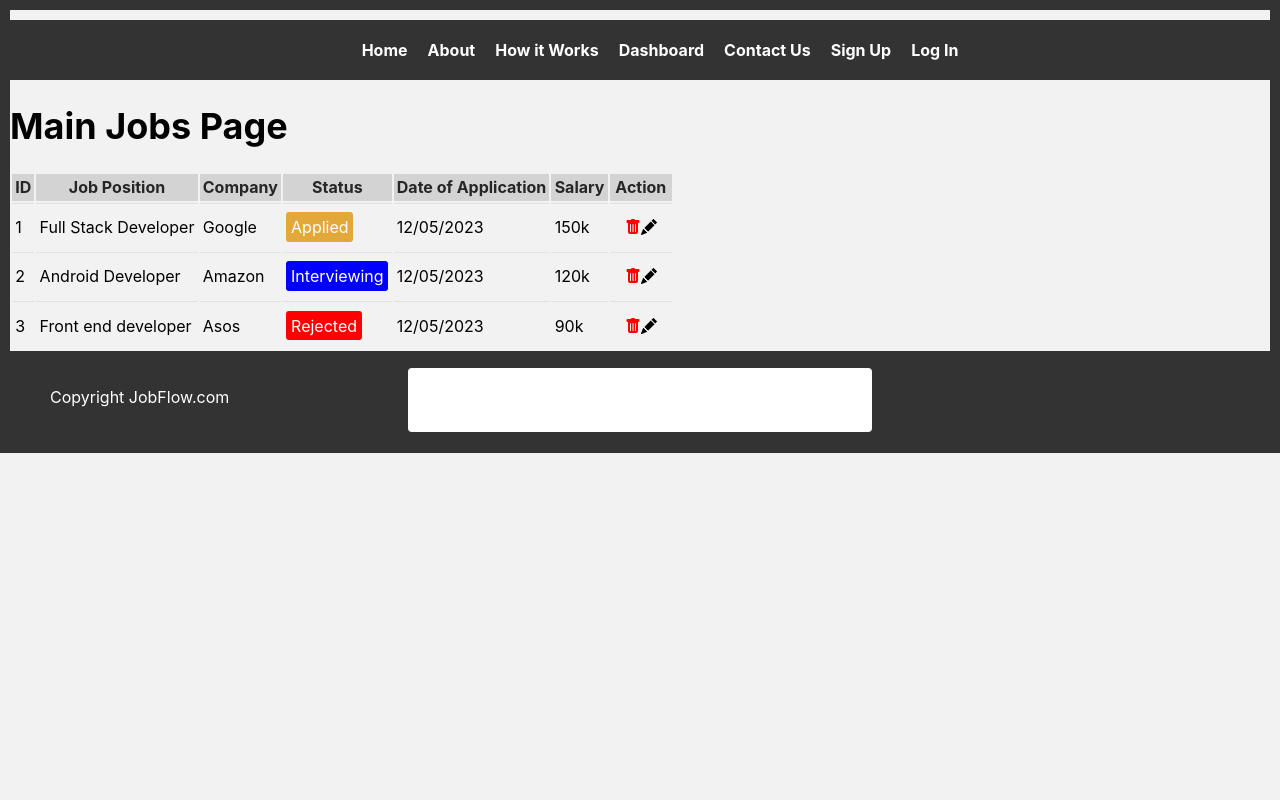
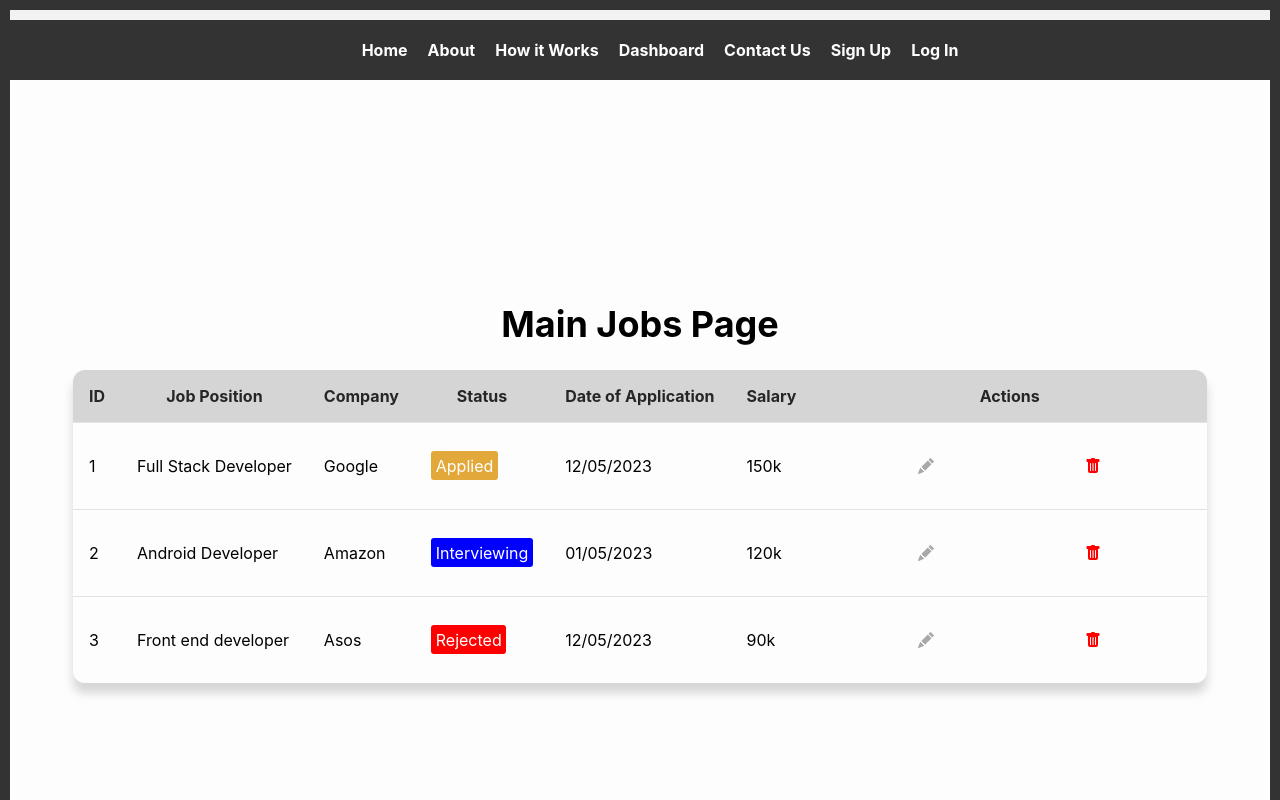
Before and after one commit to irina-sheveliova/CFG-Job-tracker, a React (Create React App) app in the folder client/: page /dashboard in a window 1280 px wide. Shown: the top 800 px of the page. Built offline with nearby package versions, Linux system fonts and the light colour scheme; a web font is replaced by a local one.

Commit message:
centered table

```diff
--- a/client/src/components/JobApplications/JobApplications.css
+++ b/client/src/components/JobApplications/JobApplications.css
@@ -4,13 +4,13 @@
   flex: column;
 }
 
-.applications-table {
+.applications_table {
   display: block;
   overflow: hidden;
   white-space: nowrap;
   width: 100em;
-  max-width: 100%;
-  margin: auto;
+  max-width: 90%;
+  margin: 0 auto;
   table-layout: auto;
   overflow-x: auto;
   table-layout: fixed;
@@ -27,7 +27,7 @@
 
 .applications_table th,
 .applications_table td {
-  padding: 0.2rem;
+  padding: 1rem;
 }
 
 .applications_table td {
@@ -45,7 +45,6 @@
   padding: 0.3rem;
 
 }
-
 
 .label-applied {
   background-color: rgb(227, 168, 58);
@@ -70,17 +69,29 @@
 .table-actions {
   display: flex;
   justify-content: space-around;
-  padding: 12px;
+  padding: 14px;
 }
 
 .actions svg {
   cursor: pointer;
+
 }
 
 .delete-button {
   color: red;
+  margin: 5px;
+  max-width: 25px;
+  max-height: 25px;
 }
 
 .edit-button {
-  color: lightgray;
+  color: darkgray;
+  margin: 5px;
+  max-width: 25px;
+  max-height: 25px;
+
 }
+
+.fill-out {
+  width: 100%;
+}
--- a/client/src/components/JobApplications/JobApplications.jsx
+++ b/client/src/components/JobApplications/JobApplications.jsx
@@ -22,7 +22,7 @@ function JobApplications() {
                             <th>Status</th>
                             <th>Date of Application</th>
                             <th>Salary</th>
-                            <th>Action</th>
+                            <th className="fill-out">Actions</th>
                         </tr>
                     </thead>
                     <tbody>
@@ -36,9 +36,9 @@ function JobApplications() {
                             </td>
                             <td> 12/05/2023</td>
                             <td> 150k</td>
-                            <td>
-                                <span className="table-actions" ><BsFillTrashFill className='delete-button' />
-                                    <BsFillPencilFill /></span>
+                            <td >
+                                <span className="table-actions" ><BsFillPencilFill className="edit-button" /><BsFillTrashFill className='delete-button' />
+                                </span>
                             </td>
                         </tr>
 
@@ -49,11 +49,11 @@ function JobApplications() {
                             <td>
                                 <span className="label label-interviewing"> Interviewing </span>
                             </td>
-                            <td> 12/05/2023</td>
+                            <td> 01/05/2023</td>
                             <td> 120k</td>
                             <td>
-                                <span className="table-actions"><BsFillTrashFill className='delete-button' />
-                                    <BsFillPencilFill /></span>
+                                <span className="table-actions">
+                                    <BsFillPencilFill className="edit-button" /> <BsFillTrashFill className='delete-button' /></span>
                             </td>
                         </tr>
                         <tr>
@@ -66,8 +66,8 @@ function JobApplications() {
                             <td> 12/05/2023</td>
                             <td> 90k</td>
                             <td>
-                                <span className="table-actions"><BsFillTrashFill className='delete-button' />
-                                    <BsFillPencilFill /></span>
+                                <span className="table-actions"><BsFillPencilFill className="edit-button" /><BsFillTrashFill className='delete-button' />
+                                </span>
                             </td>
                         </tr>
                     </tbody>
--- a/client/src/components/JobApplications/JobsIndex.css
+++ b/client/src/components/JobApplications/JobsIndex.css
@@ -0,0 +1,10 @@
+.index-div {
+    background-color: rgba(255, 255, 255, 0.862);
+    display: flex;
+    flex-direction: column;
+    align-items: center;
+    justify-content: center;
+    height: 100vh;
+
+
+}
--- a/client/src/components/JobApplications/JobsIndex.jsx
+++ b/client/src/components/JobApplications/JobsIndex.jsx
@@ -1,9 +1,10 @@
 import JobApplications from "./JobApplications";
+import './JobsIndex.css';
 import Modal from './Modal.jsx';
 
 function JobsIndex() {
     return (
-        <div>
+        <div className="index-div">
             <h1>Main Jobs Page</h1>
             <JobApplications />
             <Modal />
--- a/client/src/components/JobApplications/Modal.css
+++ b/client/src/components/JobApplications/Modal.css
@@ -1,4 +1,4 @@
-.m-container {
+/* .m-container {
     width: 100%;
     height: 100%;
     display: flex;
@@ -21,4 +21,4 @@
     -moz-border-radius: 4px;
     -ms-border-radius: 4px;
     -o-border-radius: 4px;
-}
+} */
```
